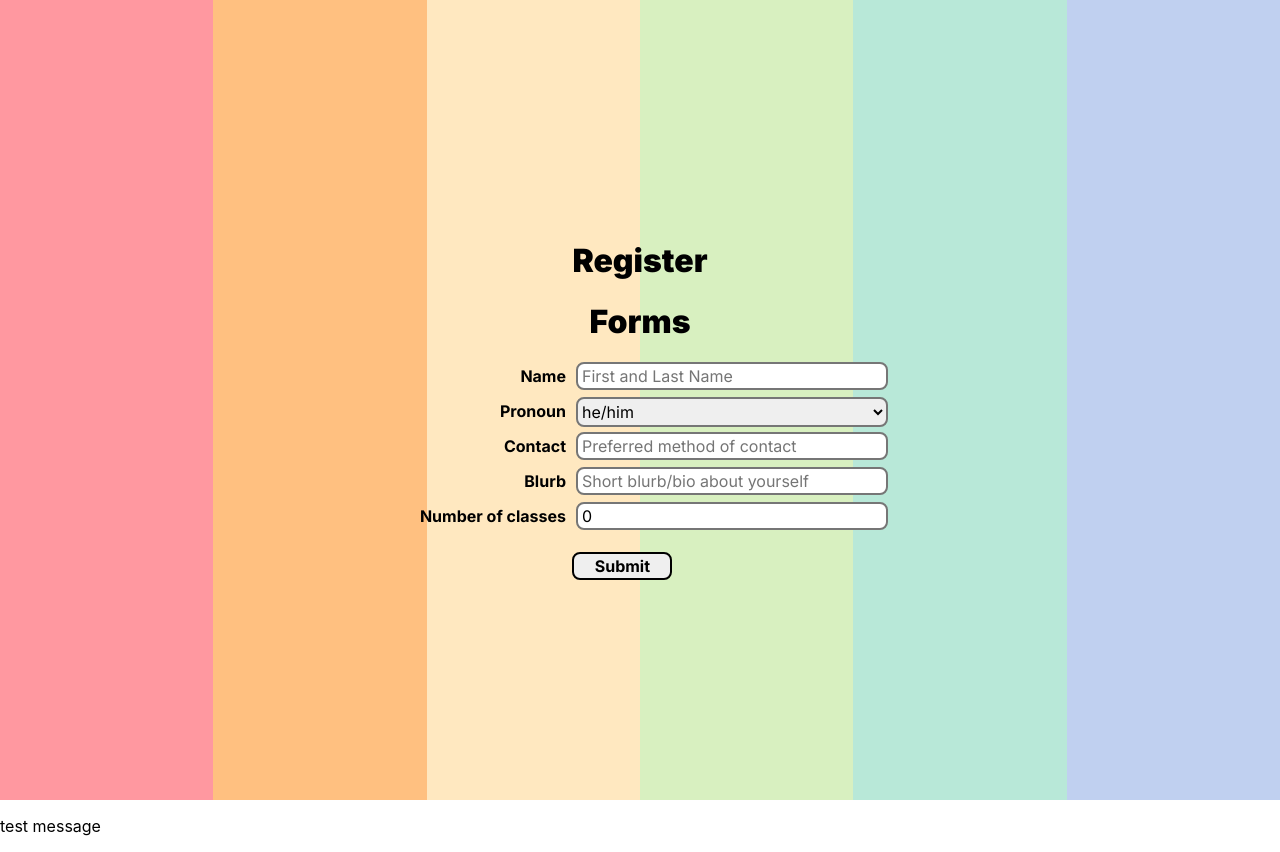
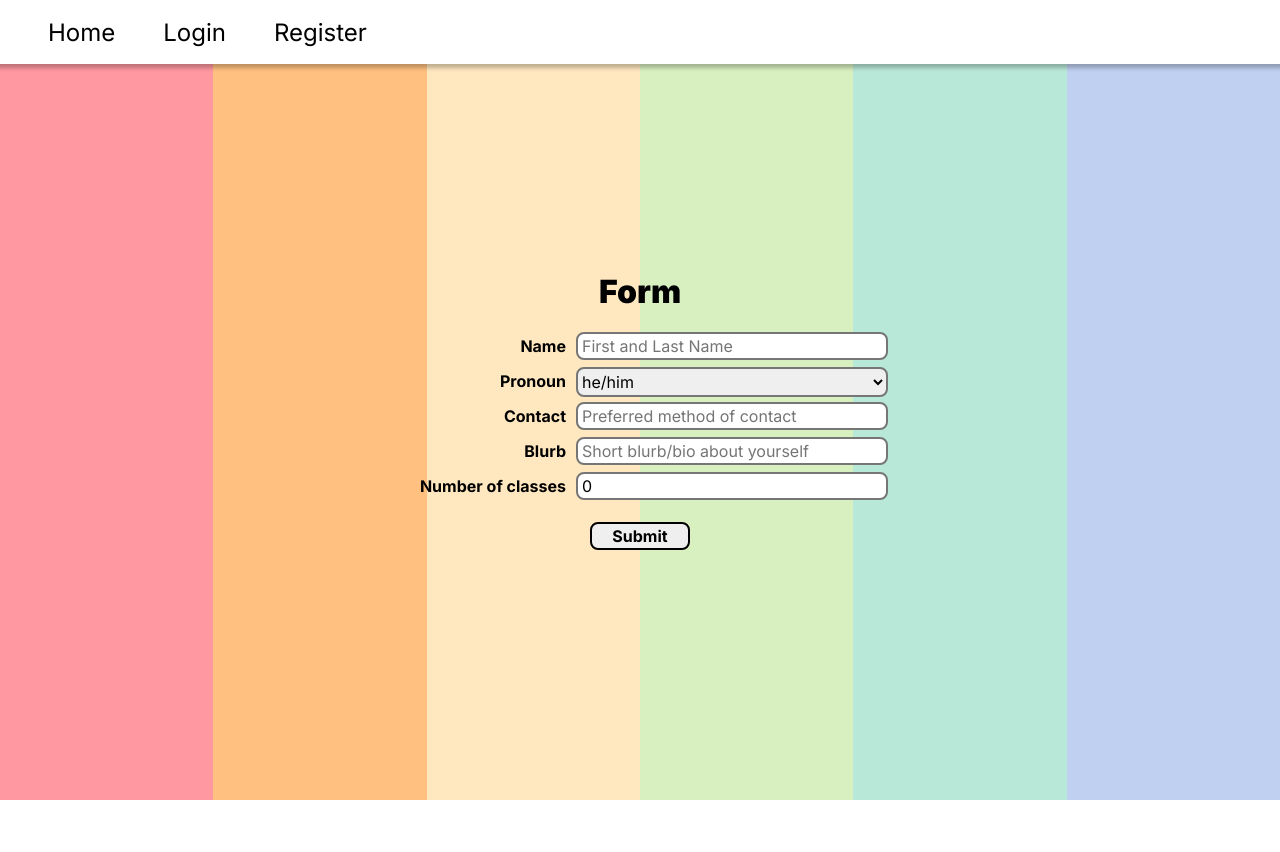
Before and after one commit to bliutech/qwerty, a React (Create React App) app in the folder frontend/: page /register in a window 1280 px wide. After the commit the page ends 800 px from the top, so only its background shows below. Built offline with nearby package versions, Linux system fonts and the light colour scheme.

Commit message:
navbar (#11)
* updated stuff

* updated some navbar stuff

* navbar!!

Co-authored-by: bliutech <bensonhliu@gmail.com>

```diff
--- a/frontend/public/index.html
+++ b/frontend/public/index.html
@@ -29,7 +29,6 @@
   <body>
     <noscript>You need to enable JavaScript to run this app.</noscript>
     <div id="root"></div>
-    <p>test message</p>
     <!--
       This HTML file is a template.
       If you open it directly in the browser, you will see an empty page.
--- a/frontend/src/App.css
+++ b/frontend/src/App.css
@@ -97,6 +97,10 @@ button {
   padding: 2px 0px 2px 0px;
 }
 
+button:hover{
+  background-color:red;
+}
+
 .backgroundRed {
   position: absolute;
   left: 0%;
--- a/frontend/src/App.js
+++ b/frontend/src/App.js
@@ -7,11 +7,14 @@ import { BrowserRouter, Route, Routes } from 'react-router-dom';
 import Home from "./pages/Home";
 import Login from "./pages/Login";
 import Register from "./pages/Register";
+import NavBar from "./components/NavBar.js";
+import "./App.css"
 
 function App() {
   return (
     <div className='general'>
       <BrowserRouter>
+        <NavBar />
         <Routes>
           <Route path='/' element={ <Home /> }/>
           <Route path='/login' element={ <Login /> }/>
--- a/frontend/src/components/Forms.js
+++ b/frontend/src/components/Forms.js
@@ -70,7 +70,7 @@ let [blurb, setBlurb] = useState('');
   return (
     <div>
 
-      <h1>Forms</h1>
+      <h1>Form</h1>
 
       <form onSubmit={handleSubmit(onSubmit)}>
 
--- /dev/null
+++ b/frontend/src/components/NavBar.js
@@ -0,0 +1,17 @@
+import {Link} from 'react-router-dom';
+import classes from './NavBar.module.css';
+
+export default function NavBar(){
+    return(
+        <header className={classes.header}>
+            <h1 className={classes.logo}> </h1>
+            <nav>
+                <ul>
+                <li><Link to='/register'>Register</Link></li>
+                <li><Link to='/login'>Login</Link></li>
+                <li><Link to='/home'>Home</Link></li>
+                </ul>
+            </nav>
+        </header>
+    );
+}
--- /dev/null
+++ b/frontend/src/components/NavBar.module.css
@@ -0,0 +1,96 @@
+.header {
+    width: 100%;
+    height: 4rem;
+    list-style-type: none;
+    display: flex;
+    align-items: center;
+    justify-content: space-between;
+    background-color: #ffffff;
+    padding: 0 10%;
+    top:0;
+    box-shadow: 0px 4px 4px 0px #00000040;
+    position: fixed;
+}
+
+.logo {
+    position: fixed;
+    justify-content: left;
+    font-size: 2rem;
+    font-weight: bold;
+}
+
+.logo a {
+    text-decoration: none;
+    color: black;
+}
+
+.header ul {
+    list-style: none;
+    margin: 0;
+    padding: 0;
+    display: inline;
+}
+
+.header li a{
+    margin-left: 3rem;
+    float: right;
+    position: static;
+    display: block;
+    text-align:center;
+    text-decoration: none;
+    font-size: 1.5rem;
+    color: black;
+}
+
+
+/*.header ul {
+    list-style-type: none;
+    margin: 0;
+    padding: 0;
+    overflow: hidden;
+    background-color: #333;
+}
+
+.header li {
+    float: right;
+}
+
+.header li a {
+    display: block;
+    color: rgb(0, 0, 0);
+    text-align: center;
+    padding: 14px 16px;
+    text-decoration: none;
+}
+
+.header a:hover,
+.header a:active,
+.header a.active {
+    color: #ff98a0;
+}*/
+
+.header ul {
+    list-style-type: none;
+    margin: 0;
+    padding: 0;
+    overflow: hidden;
+    background-color: #333;
+  }
+
+.header li {
+    float: right;
+  }
+
+.header li a {
+    display: block;
+    color: black;
+    text-align: center;
+    text-decoration: none;
+  }
+
+  /* Change the link color to #111 (black) on hover */
+.header li a:hover,
+.header a:active,
+.header a.active {
+    color: #ff98a0;
+  }
--- a/frontend/src/pages/Login.js
+++ b/frontend/src/pages/Login.js
@@ -1,7 +1,8 @@
+import LoginMod from "../components/LoginMod.js";
 export default function Login(){
     return(
         <div>
-            <p>Login to your account!</p>
+            <LoginMod />
         </div>
     );
 }
--- a/frontend/src/pages/Register.js
+++ b/frontend/src/pages/Register.js
@@ -4,7 +4,6 @@ import Forms from '../components/Forms.js'
 export default function Register(){
     return(
         <div>
-            <h1>Register</h1>
             <Forms />
         </div>
     );
```
